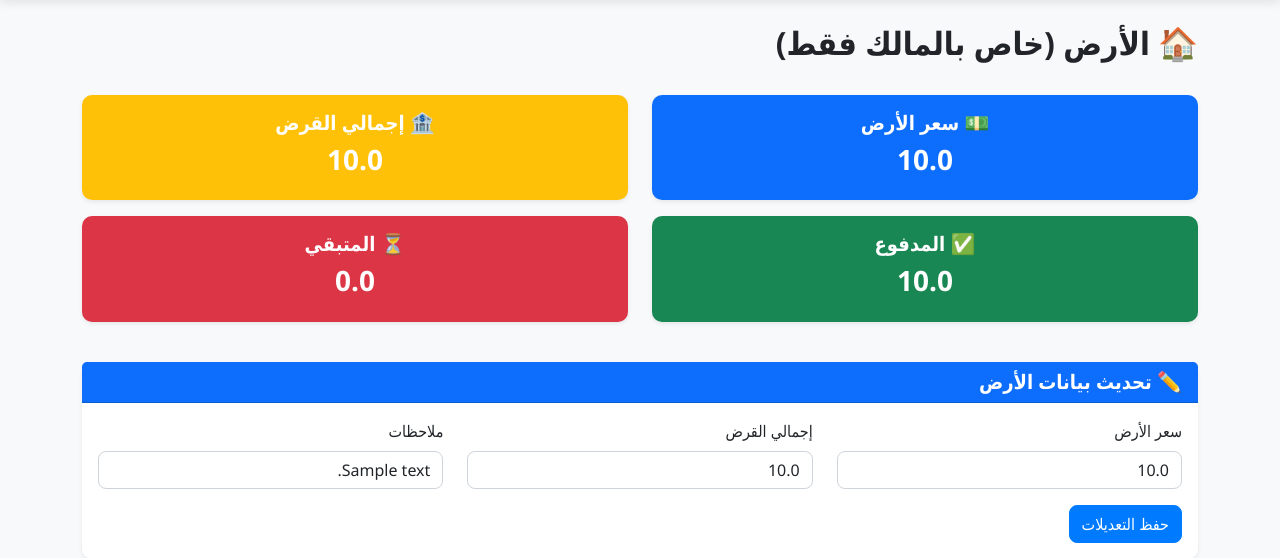
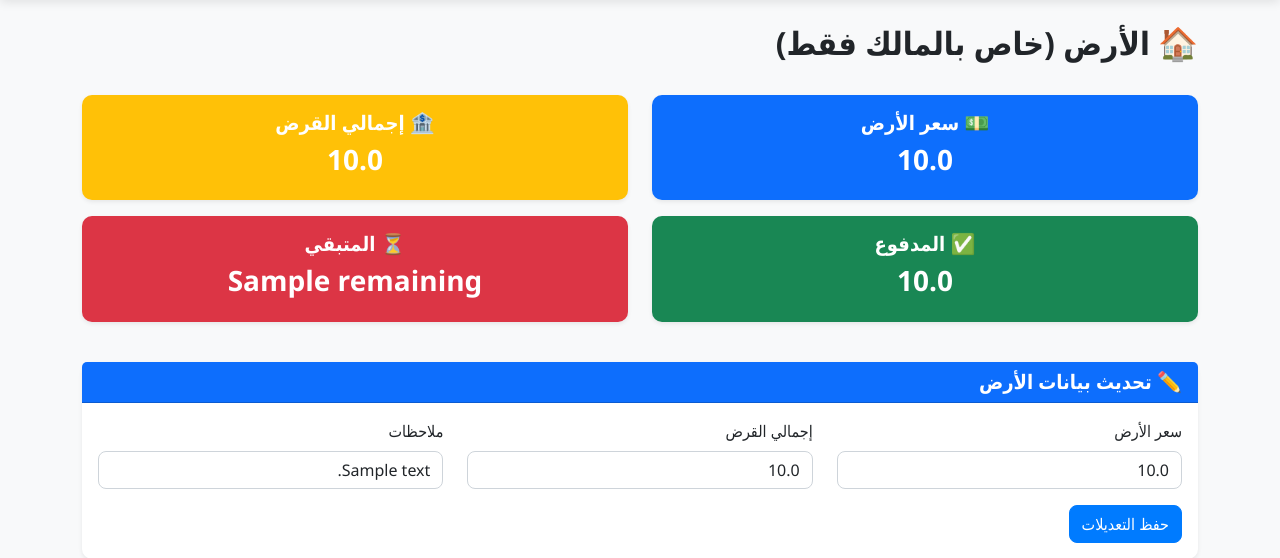
Before and after one commit to mariam-anwar-elgendy/AdamsCargo, a Flask app: template templates/land_loan.html in a window 1280 px wide. Shown: the part 57-615 px from the top of the page. Run offline with Flask 3, Linux system fonts and the light colour scheme; tables that the repository leaves empty hold one stand-in row (values such as "Sample post"); the template is opened without the code that fills it: values that come from a table or form of the project are taken from there, most other values are stand-ins (such as "Sample title", 1, 10 or a date in 2020).

Commit message:
Update land_loan.html

```diff
--- a/templates/land_loan.html
+++ b/templates/land_loan.html
@@ -37,7 +37,7 @@
         <div class="card bg-danger text-white shadow-sm">
             <div class="card-body text-center">
                 <h5 class="card-title">⏳ المتبقي</h5>
-                <h3>{{ land.total_loan_amount - land.total_paid }}</h3>
+                <h3>{{ remaining }}</h3>
             </div>
         </div>
     </div>
@@ -89,6 +89,12 @@
             </div>
         </form>
         <p class="text-muted mt-2">⚠️ ملاحظة: مدفوعات الأرض مستقلة تمامًا عن البنك.</p>
+
+        {% if remaining <= 0 %}
+        <div class="alert alert-success mt-3">
+            ✅ تم تصفية قرض الأرض بالكامل!
+        </div>
+        {% endif %}
     </div>
 </div>
 {% endblock %}
```
